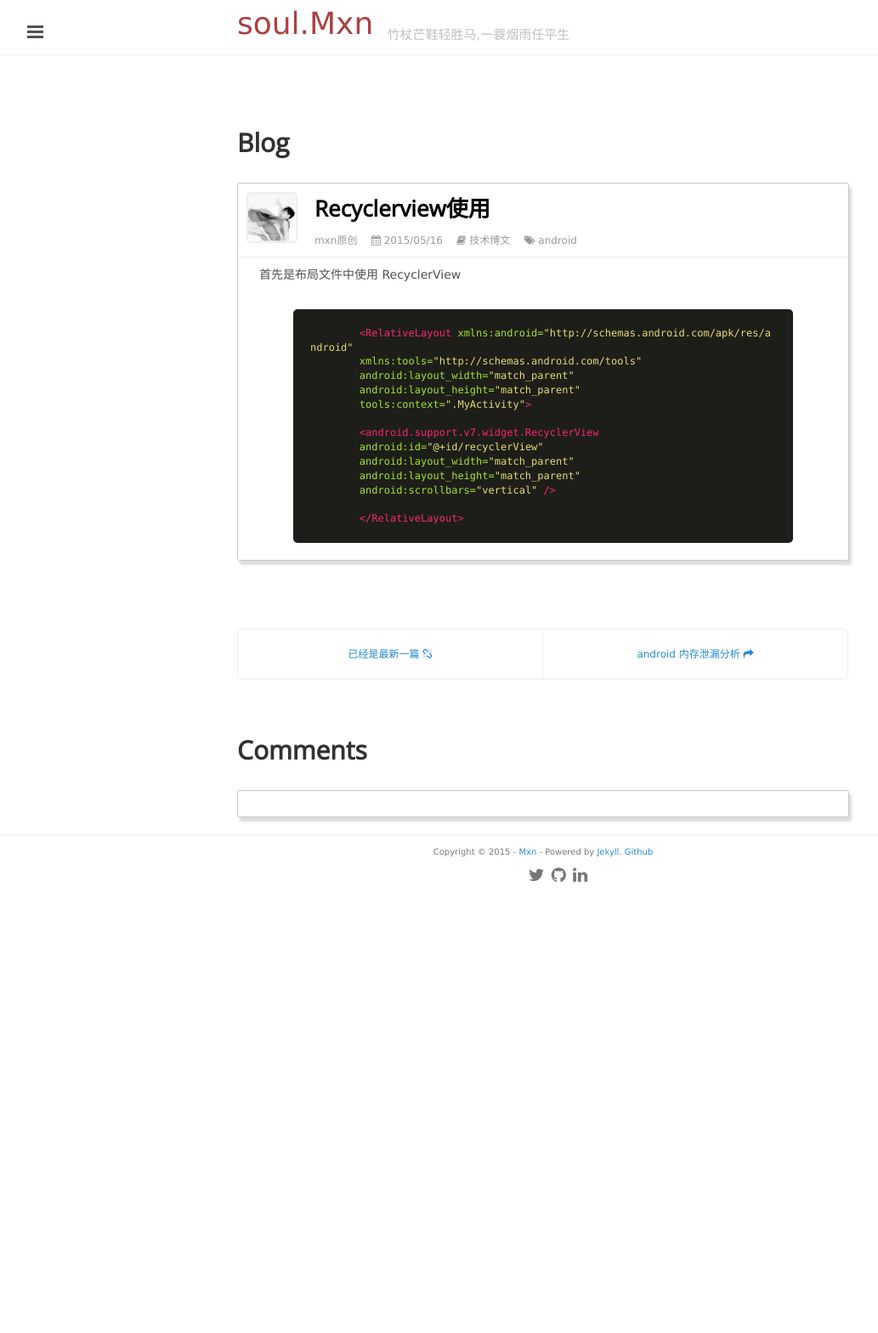
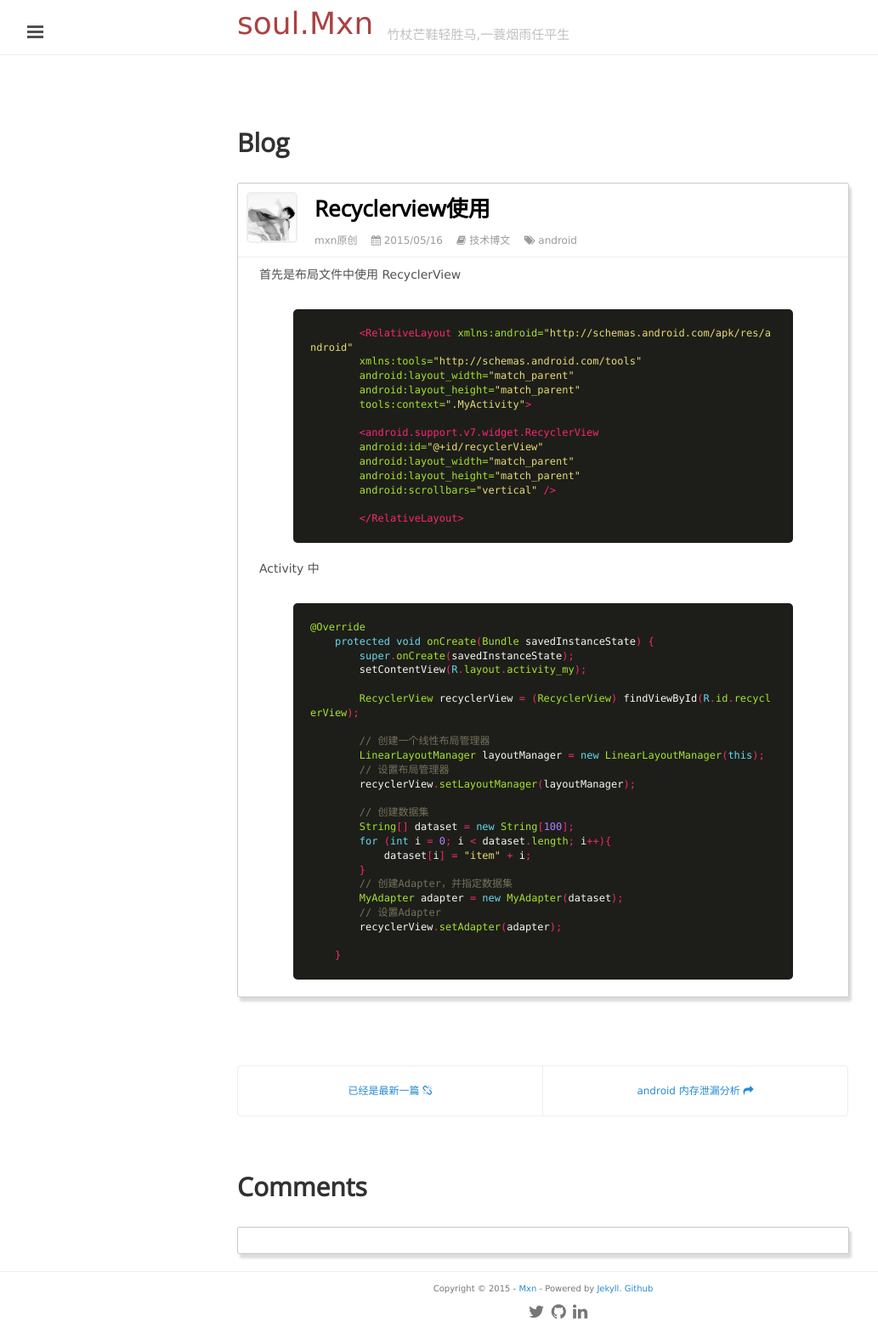
Before and after one commit to mxn21/mxn21.github.io, a Jekyll site: the page built from _posts/2015-5-16-RecyclerView使用.md, in a window 1280 px wide. Shown: the whole page at 85% size, without its empty margins (1-1034 px from the left). Built offline with Jekyll 4.4.1, drawn with Linux system fonts in a browser that asks for light colours; Markdown is read by kramdown in place of the engine named in the settings; comment, search, counter and statistics services are not loaded; before the commit the page ends 1055 px from its top, so only the background shows below that.

Commit message:
Update 2015-5-16-RecyclerView使用.md

```diff
--- a/_posts/2015-5-16-RecyclerView使用.md
+++ b/_posts/2015-5-16-RecyclerView使用.md
@@ -24,3 +24,31 @@
 
 	</RelativeLayout>
 {% endhighlight %}
+
+Activity 中
+{% highlight java %}
+@Override
+    protected void onCreate(Bundle savedInstanceState) {
+        super.onCreate(savedInstanceState);
+        setContentView(R.layout.activity_my);
+
+        RecyclerView recyclerView = (RecyclerView) findViewById(R.id.recyclerView);
+
+        // 创建一个线性布局管理器
+        LinearLayoutManager layoutManager = new LinearLayoutManager(this);
+        // 设置布局管理器
+        recyclerView.setLayoutManager(layoutManager);
+
+        // 创建数据集
+        String[] dataset = new String[100];
+        for (int i = 0; i < dataset.length; i++){
+            dataset[i] = "item" + i;
+        }
+        // 创建Adapter，并指定数据集
+        MyAdapter adapter = new MyAdapter(dataset);
+        // 设置Adapter
+        recyclerView.setAdapter(adapter);
+
+    }
+
+{% endhighlight %}
```
